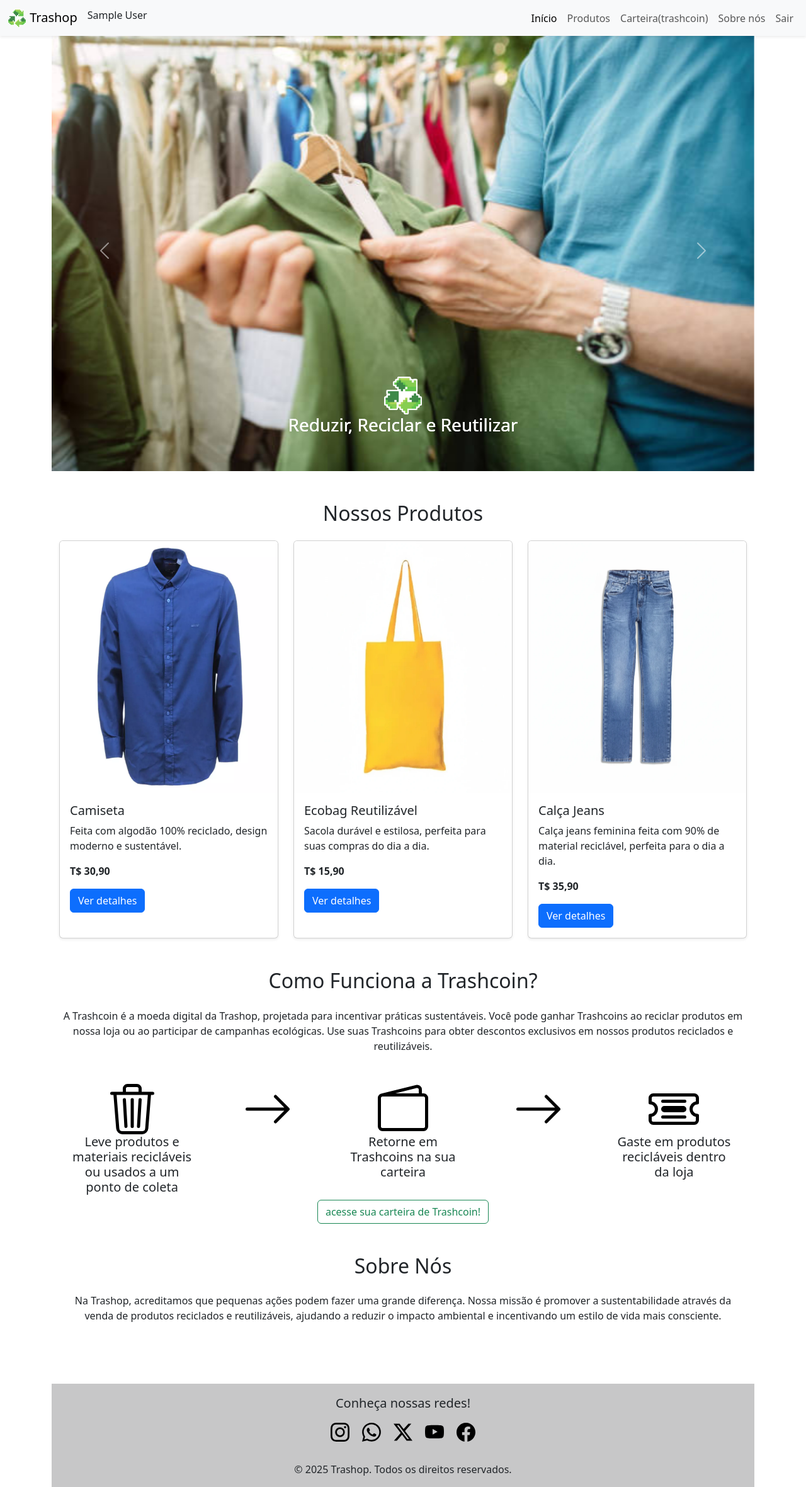
After one commit to danielifsc/trashop, a PHP site: page /index-log.php in a window 1280 px wide. The commit adds this page. Shown: the whole page at 63% size. Run offline with PHP 8.4, Linux system fonts and the light colour scheme; the visitor is signed in with stand-in values (Sample User, id 1).

Commit message:
atualizacao carteira (não completo)

```diff
--- /dev/null
+++ b/src/assets/js/carteira.js
@@ -0,0 +1,6 @@
+$(document).ready(function () {
+    $("#addcoins").click(function () {
+
+    });
+
+})
--- /dev/null
+++ b/src/includes/cabecalho-log.php
@@ -0,0 +1,73 @@
+<?php
+require_once("valida_acesso.php");
+?>
+
+<!DOCTYPE html>
+<html lang="pt-br">
+
+<head>
+  <meta charset="UTF-8" />
+  <meta name="viewport" content="width=device-width, initial-scale=1.0" />
+  <title>Trashop</title>
+  <link rel="stylesheet" href="./assets/css/style.css" />
+  <link href="./assets/css/bootstrap.css" rel="stylesheet" />
+  <link rel="shortcut icon" href="./imagens/icons/reciclagemIcon.ico" type="image/x-icon" />
+  <style>
+    /* html,
+    body {
+      height: 100%;
+    }*/
+
+    .wrapper {
+      display: flex;
+      flex-direction: column;
+      min-height: 100vh;
+    }
+
+    main {
+      flex-grow: 1;
+    }
+  </style>
+</head>
+
+<body class="container background-color-black">
+  <div class="wrapper">
+    <nav class="navbar navbar-expand-lg bg-light shadow-sm fixed-top mb-5">
+      <div class="container-fluid">
+        <a class="navbar-brand" href="./index.php#">
+          <img src="./imagens/icons/reciclagemImg.png" alt="Logo" width="30" height="30"
+            class="d-inline-block align-text-top" />
+          Trashop
+        </a>
+        <p class="d-inline-block align-text-bottom"><?php if (isset($_SESSION["usuario"])) {
+        echo "<h6>" . $_SESSION["usuario"] . "</h6>";
+      } ?></p>
+        <button class="navbar-toggler" type="button" data-bs-toggle="collapse" data-bs-target="#navbarSupportedContent"
+          aria-controls="navbarSupportedContent" aria-expanded="false" aria-label="Toggle navigation">
+          <span class="navbar-toggler-icon"></span>
+        </button>
+        <div class="collapse navbar-collapse ms-auto" id="navbarSupportedContent">
+          <ul class="navbar-nav ms-auto mb-2 mb-lg-0">
+            <li class="nav-item">
+              <a class="nav-link active" aria-current="page" href="./index-log.php#">Início</a>
+            </li>
+            <li class="nav-item">
+              <a class="nav-link" href="./produtos.php">Produtos</a>
+            </li>
+            <li class="nav-item">
+              <a class="nav-link" href="./carteira.php">Carteira(trashcoin)</a>
+            </li>
+            <li class="nav-item">
+              <a class="nav-link" href="./index-log.php#about-us">Sobre nós</a>
+            </li>
+            <li class="nav-item">
+              <a class="nav-link" href="./login.php">Sair</a>
+            </li>
+            </li>
+          </ul>
+        </div>
+      </div>
+
+
+
+    </nav>
--- /dev/null
+++ b/src/index-log.php
@@ -0,0 +1,194 @@
+<?php require_once 'includes/cabecalho-log.php' ?>
+
+  <main>
+  <section id="rells" class="mt-5">
+
+    <div id="carouselExampleAutoplaying" class="carousel slide" data-bs-ride="carousel" >
+      <div class="carousel-inner" >
+        <div class="carousel-item active">
+          <img src="imagens/rells1.jpg" class="d-block w-100" alt="..."  style="height: 700px;">
+        </div>
+        <div class="carousel-caption d-none d-md-block">
+          <h3>Reduzir, Reciclar e Reutilizar</h3>
+          <p></p>
+        </div>
+        <div class="carousel-item ">
+          <img src="imagens/rells2.jpg" class="d-block w-100" alt="..." style="height: 700px;">
+        </div>
+        <div class="carousel-caption d-none d-md-block">
+          <h3>Reduzir, Reciclar e Reutilizar</h3>
+          <p></p>
+        </div>
+        <div class="carousel-item ">
+          <img src="imagens/rells3.jpg" class="d-block w-100" alt="..." style="height: 700px;">
+        </div>
+        <div class="carousel-caption d-none d-md-block">
+          <img src="imagens/icons/reciclagemImg.png" alt="" style="height: 60px;">
+          <h3>Reduzir, Reciclar e Reutilizar</h3>
+          <p></p>
+        </div>
+      </div>
+      <button class="carousel-control-prev" type="button" data-bs-target="#carouselExampleAutoplaying"
+        data-bs-slide="prev">
+        <span class="carousel-control-prev-icon" aria-hidden="true"></span>
+        <span class="visually-hidden">Previous</span>
+      </button>
+      <button class="carousel-control-next" type="button" data-bs-target="#carouselExampleAutoplaying"
+        data-bs-slide="next">
+        <span class="carousel-control-next-icon" aria-hidden="true"></span>
+        <span class="visually-hidden">Next</span>
+      </button>
+    </div>
+  </section>
+
+  <section id="products" class="container my-5">
+    <h2 class="text-center mb-4">Nossos Produtos</h2>
+    <div class="row row-cols-1 row-cols-md-2 row-cols-lg-3 g-4">
+      <!-- Card de exemplo para Roupas -->
+      <div class="col">
+        <div class="card h-100 shadow-sm">
+          <img src="imagens/camisa.webp" height="400px" width="300px" class="card-img-top" alt="Roupa 1">
+          <div class="card-body">
+            <h5 class="card-title">Camiseta</h5>
+            <p class="card-text">Feita com algodão 100% reciclado, design moderno e sustentável.</p>
+            <p class="card-text"><strong>T$ 30,90</strong></p>
+            <button type="button" class="btn btn-primary" data-bs-toggle="modal" data-bs-target="#staticBackdrop1">
+              Ver detalhes
+            </button>
+
+          </div>
+        </div>
+      </div>
+
+      <!-- Modal -->
+      <div class="modal fade" id="staticBackdrop1" data-bs-backdrop="static" data-bs-keyboard="false" tabindex="-1"
+        aria-labelledby="staticBackdropLabel" aria-hidden="true">
+        <div class="modal-dialog">
+          <div class="modal-content">
+            <div class="modal-header">
+              <h1 class="modal-title fs-5" id="staticBackdropLabel">Camiseta</h1>
+              <button type="button" class="btn-close" data-bs-dismiss="modal" aria-label="Close"></button>
+            </div>
+            <div class="modal-body">
+              ...
+            </div>
+            <div class="modal-footer">
+              <button type="button" class="btn btn-secondary" data-bs-dismiss="modal">Fechar</button>
+            </div>
+          </div>
+        </div>
+      </div>
+      <!-- Card de exemplo para Itens -->
+      <div class="col">
+        <div class="card h-100 shadow-sm">
+          <img src="imagens/eco_bag.webp" height="400px" width="300px" class="card-img-top" alt="Item 2">
+          <div class="card-body">
+            <h5 class="card-title">Ecobag Reutilizável</h5>
+            <p class="card-text">Sacola durável e estilosa, perfeita para suas compras do dia a dia.</p>
+            <p class="card-text"><strong>T$ 15,90</strong></p>
+            <button type="button" class="btn btn-primary" data-bs-toggle="modal" data-bs-target="#staticBackdrop2">
+              Ver detalhes
+            </button>
+          </div>
+        </div>
+      </div>
+      <!-- Modal -->
+      <div class="modal fade" id="staticBackdrop2" data-bs-backdrop="static" data-bs-keyboard="false" tabindex="-1"
+        aria-labelledby="staticBackdropLabel" aria-hidden="true">
+        <div class="modal-dialog">
+          <div class="modal-content">
+            <div class="modal-header">
+              <h1 class="modal-title fs-5" id="staticBackdropLabel2">Ecobeg Reutilizável</h1>
+              <button type="button" class="btn-close" data-bs-dismiss="modal" aria-label="Close"></button>
+            </div>
+            <div class="modal-body">
+              ...
+            </div>
+            <div class="modal-footer">
+              <button type="button" class="btn btn-secondary" data-bs-dismiss="modal">Fechar</button>
+            </div>
+          </div>
+        </div>
+      </div>
+      <!-- Adicione mais cards conforme necessário -->
+      <div class="col">
+        <div class="card h-100 shadow-sm">
+          <img src="imagens/calsa_jeans.webp" height="400px" width="300px" class="card-img-top" alt="Roupa 3">
+          <div class="card-body mt-auto">
+            <h5 class="card-title">Calça Jeans</h5>
+            <p class="card-text">Calça jeans feminina feita com 90% de material reciclável, perfeita para o dia a dia.
+            </p>
+            <p class="card-text"><strong>T$ 35,90</strong></p>
+            <button type="button" class="btn btn-primary" data-bs-toggle="modal" data-bs-target="#staticBackdrop3">
+              Ver detalhes
+            </button>
+          </div>
+        </div>
+      </div>
+      <!-- Modal -->
+      <div class="modal fade" id="staticBackdrop3" data-bs-backdrop="static" data-bs-keyboard="false" tabindex="-1"
+        aria-labelledby="staticBackdropLabel" aria-hidden="true">
+        <div class="modal-dialog">
+          <div class="modal-content">
+            <div class="modal-header">
+              <h1 class="modal-title fs-5" id="staticBackdropLabel3">Calça Jeans</h1>
+              <button type="button" class="btn-close" data-bs-dismiss="modal" aria-label="Close"></button>
+            </div>
+            <div class="modal-body">
+              ...
+            </div>
+            <div class="modal-footer">
+              <button type="button" class="btn btn-secondary" data-bs-dismiss="modal">Fechar</button>
+            </div>
+          </div>
+        </div>
+      </div>
+  </section>
+  <section id="trashcoin">
+    <div class="container my-5">
+      <h2 class="text-center mb-4">Como Funciona a Trashcoin?</h2>
+      <p class="text-center">
+        A Trashcoin é a moeda digital da Trashop, projetada para incentivar práticas sustentáveis. Você pode ganhar
+        Trashcoins ao reciclar produtos em nossa loja ou ao participar de campanhas ecológicas. Use suas Trashcoins para
+        obter descontos exclusivos em nossos produtos reciclados e reutilizáveis.
+      </p>
+      <div class="container justify-content-center text-center my-5">
+        <div class="row  px-2 ">
+          <div class="col">
+            <img style="height: 80px;" src="imagens/icons/trash3.svg" alt="">
+            <p class="h5">Leve produtos e materiais recicláveis ou usados a um ponto de coleta</p>
+          </div>
+          <div class="col">
+            <img style="height: 80px;" src="imagens/icons/arrow-right.svg" alt="">
+          </div>
+          <div class="col">
+            <img style="height: 80px;" src="imagens/icons/wallet2.svg" alt="">
+            <p class="h5">Retorne em Trashcoins na sua carteira </p>
+          </div>
+          <div class="col">
+            <img style="height: 80px;" src="imagens/icons/arrow-right.svg" alt="">
+          </div>
+          <div class="col">
+            <img style="height: 80px;" src="imagens/icons/ticket-detailed.svg" alt="">
+            <p class="h5">Gaste em produtos recicláveis dentro da loja</p>
+          </div>
+        </div>
+
+        <div>
+          <a href="cadastro.php"><button class="btn btn-outline-success">acesse sua carteira de Trashcoin!</button></a>
+        </div>
+      </div>
+  </section>
+  <section id="about-us">
+    <div class="container my-5">
+      <h2 class="text-center mb-4">Sobre Nós</h2>
+      <p class="text-center">
+        Na Trashop, acreditamos que pequenas ações podem fazer uma grande diferença. Nossa missão é promover a
+        sustentabilidade através da venda de produtos reciclados e reutilizáveis, ajudando a reduzir o impacto ambiental
+        e incentivando um estilo de vida mais consciente.
+      </p>
+    </div>
+  </section>
+  </main>
+
+  <?php require_once 'includes/rodape.php' ?>
--- a/src/login.php
+++ b/src/login.php
@@ -38,7 +38,7 @@ if (filter_input(INPUT_SERVER, "REQUEST_METHOD") === "POST") {
         }
 
         header("HTTP 1/1 302 Redirect");
-        header("location: index.php");
+        header("location: index-log.php");
     } catch (Exception $e) {
         $erros[] = $e->getMessage();
         $_SESSION["erros"] = $erros;
```
Also changed, not shown: src/carteira.php (+53 -1 lines), src/produtos.php (+14 -1 lines), src/sql/db.sql (+17 -4 lines), src/imagens/icons/moedaVerde.png (added).
